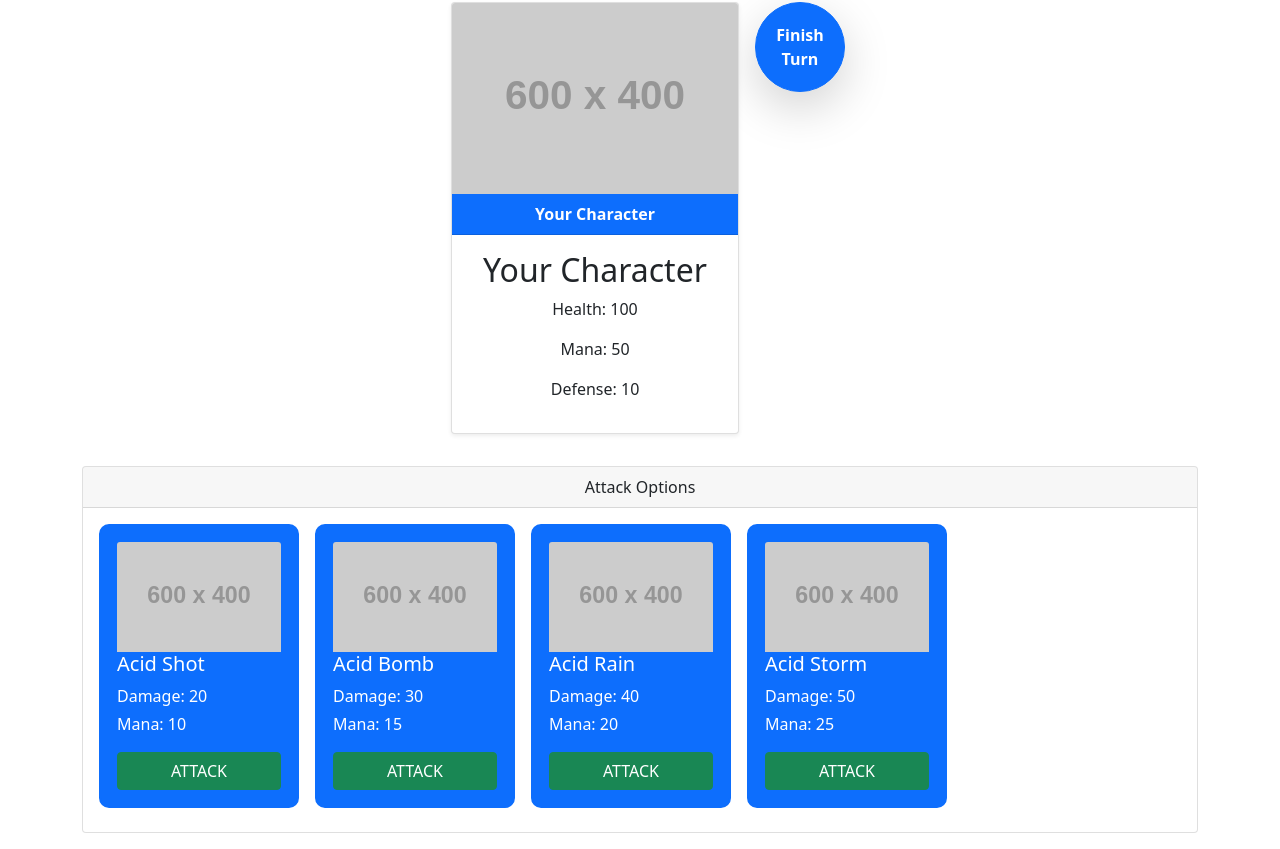
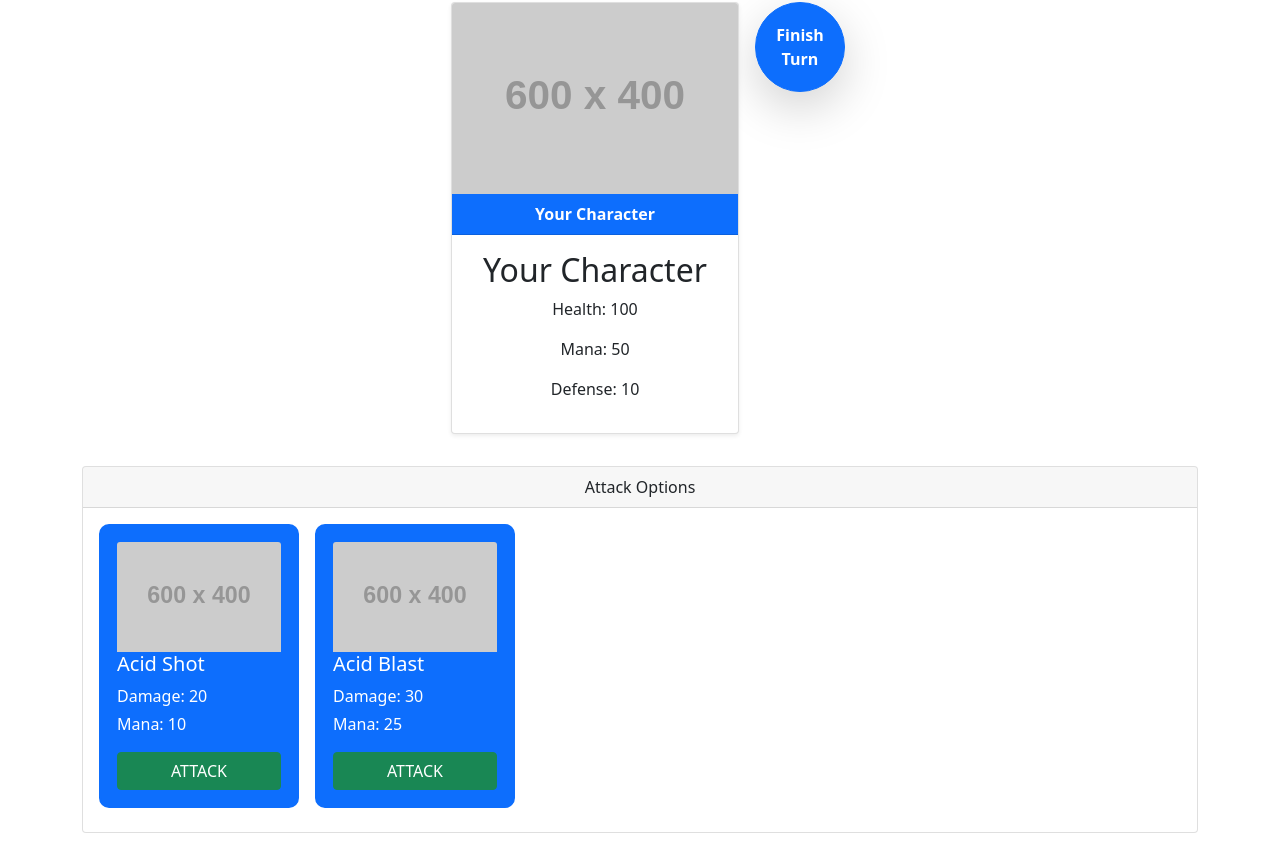
Before and after one commit to 4GeeksAcademy/Game-Design, a React (Vite) app: page / in a window 1280 px wide. Shown: the part 301-1150 px from the top of the page. Built offline with nearby package versions, Linux system fonts and the light colour scheme.

Commit message:
fixed the turns issue again, although it is temporarily hardcoded. Will change that in the future

```diff
--- a/src/Mechanics/AttackOptions.jsx
+++ b/src/Mechanics/AttackOptions.jsx
@@ -1,6 +1,6 @@
 import React from "react";
 import "./BattleUI.css";
-import mina from "./Mina_AshidoStats";
+
 import { attackCharacter } from "./Health.js";
 
 function AttackOptions({
@@ -24,13 +24,14 @@ function AttackOptions({
 
           <div className="d-flex flex-row flex-nowrap gap-3 overflow-x-auto pb-2">
 
-            {mina.attacks.map((attack) => (
+            {character.attacks.map((attack) => (
 
               <button
                 className="card btn btn-light text-start p-3"
                 id="attackButton"
                 style={{ minWidth: "200px" }}
                 key={attack.name}
+                disabled={!attack.state}
 
                 onClick={() => {
 
--- a/src/Mechanics/Battle.jsx
+++ b/src/Mechanics/Battle.jsx
@@ -7,11 +7,14 @@ import { turn } from "./Turns.js";
 // Characters ATM
 import mina from "./Mina_AshidoStats";
 
-
 import React, { useState, useEffect } from "react";
 
 function App() {
   const [character, setCharacter] = useState({
+    ...mina,
+    attacks: mina.attacks.map((attack) => ({
+      ...attack,
+    })),
     health: 100,
     mana: 50,
     maximumMana: 50,
@@ -20,6 +23,10 @@ function App() {
   });
 
   const [opponent, setOpponent] = useState({
+    ...mina,
+    attacks: mina.attacks.map((attack) => ({
+      ...attack,
+    })),
     health: 100,
     mana: 50,
     maximumMana: 50,
@@ -32,7 +39,7 @@ function App() {
 
   useEffect(() => {
     if (character.turnFinished && opponent.turnFinished) {
-      turn(character, opponent, mina.attacks);
+      turn(character, opponent);
 
       setCharacter({
         ...character,
--- a/src/Mechanics/Character.jsx
+++ b/src/Mechanics/Character.jsx
@@ -1,6 +1,6 @@
 import React from "react";
 
-function Character({ turnFinished, character, setCharacter }) {
+function Character({  character, setCharacter }) {
   return (
     <div className="d-flex justify-content-center w-100 my-3">
       <div
--- a/src/Mechanics/Mina_AshidoStats.js
+++ b/src/Mechanics/Mina_AshidoStats.js
@@ -5,21 +5,48 @@ import {
     acidStorm
 } from "./Attack";
 
+// const mina = {
+//     name: "Mina Ashido",
+
+//     health: 100,
+
+//     maximumMana: 50,
+
+//     regenMana: 5,
+
+//     attacks: [
+//         acidShot,
+//         acidBomb,
+//         acidRain,
+//         acidStorm
+//     ]
+// };
+
+
 const mina = {
     name: "Mina Ashido",
 
     health: 100,
-
+    mana: 50,
     maximumMana: 50,
-
-    regenMana: 5,
+    manaRegen: 5,
 
     attacks: [
-        acidShot,
-        acidBomb,
-        acidRain,
-        acidStorm
+        {
+            name: "Acid Shot",
+            damage: 20,
+            cost: 10,
+            state: true
+        },
+
+        {
+            name: "Acid Blast",
+            damage: 30,
+            cost: 25,
+            state: true
+        }
     ]
 };
 
+
 export default mina;
--- a/src/Mechanics/Turns.js
+++ b/src/Mechanics/Turns.js
@@ -1,4 +1,4 @@
-import React from "react";
+
 
 
 
@@ -15,12 +15,13 @@ function regenerateMana(character) {
 }
 
 function resetAttacks(attacks) {
-  attacks.forEach((attack) => {
-    attack.state = true;
-  });
+  return attacks.map((attack) => ({
+    ...attack,
+    state: true,
+  }));
 }
 
-function turn(playerOne, playerTwo, attacks) {
+function turn(playerOne, playerTwo) {
 
     if (playerOne.turnFinished && playerTwo.turnFinished) {
 
@@ -31,7 +32,8 @@ function turn(playerOne, playerTwo, attacks) {
 
         playerOne.turnFinished = false;
         playerTwo.turnFinished = false;
-        resetAttacks(attacks)
+        playerOne.attacks = resetAttacks(playerOne.attacks);
+        playerTwo.attacks = resetAttacks(playerTwo.attacks);
     }
 }
 
```
Also changed, not shown: src/Mechanics/AI.js (added, +24 -0 lines), src/Mechanics/Rock_LeeStats.js (added, +30 -0 lines).
